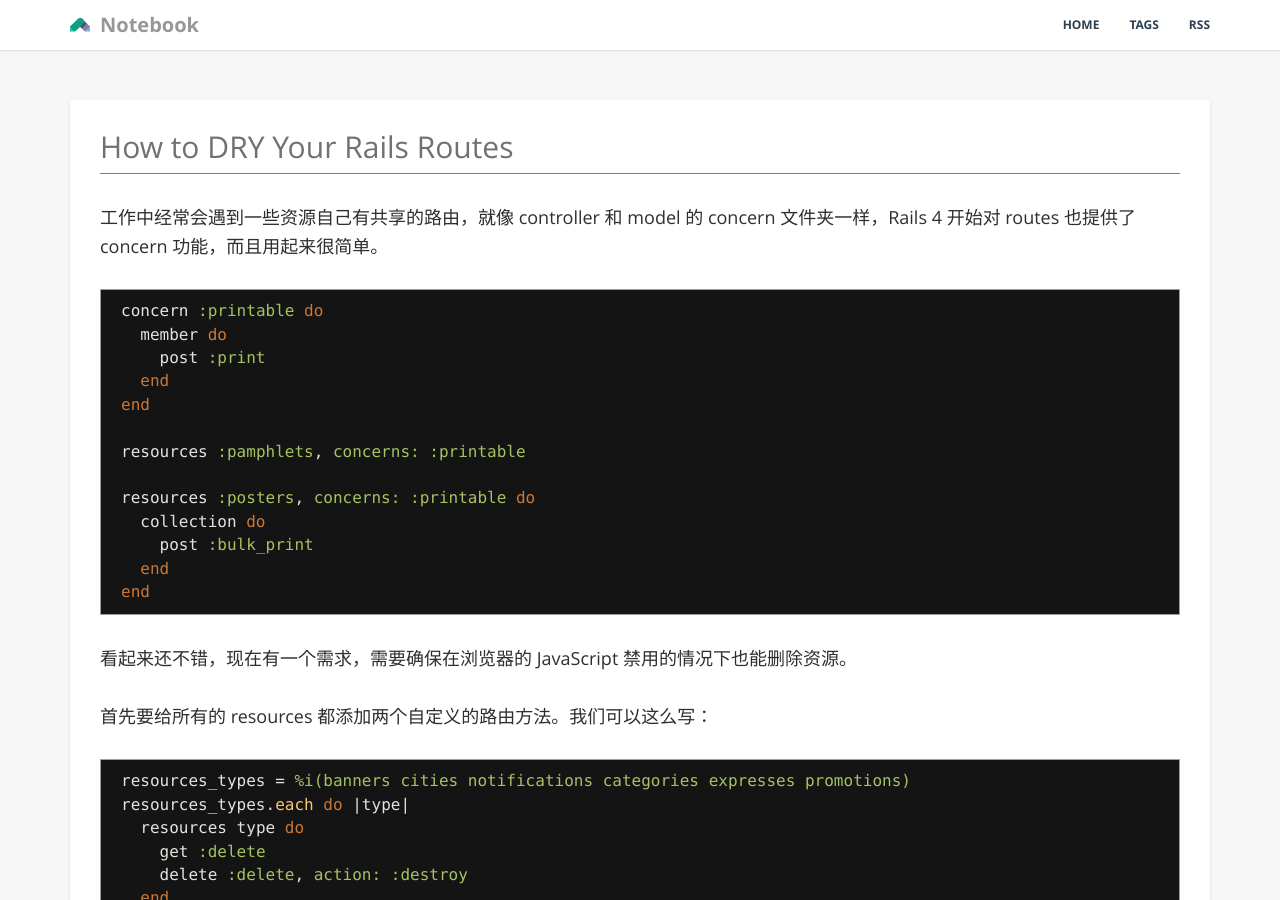
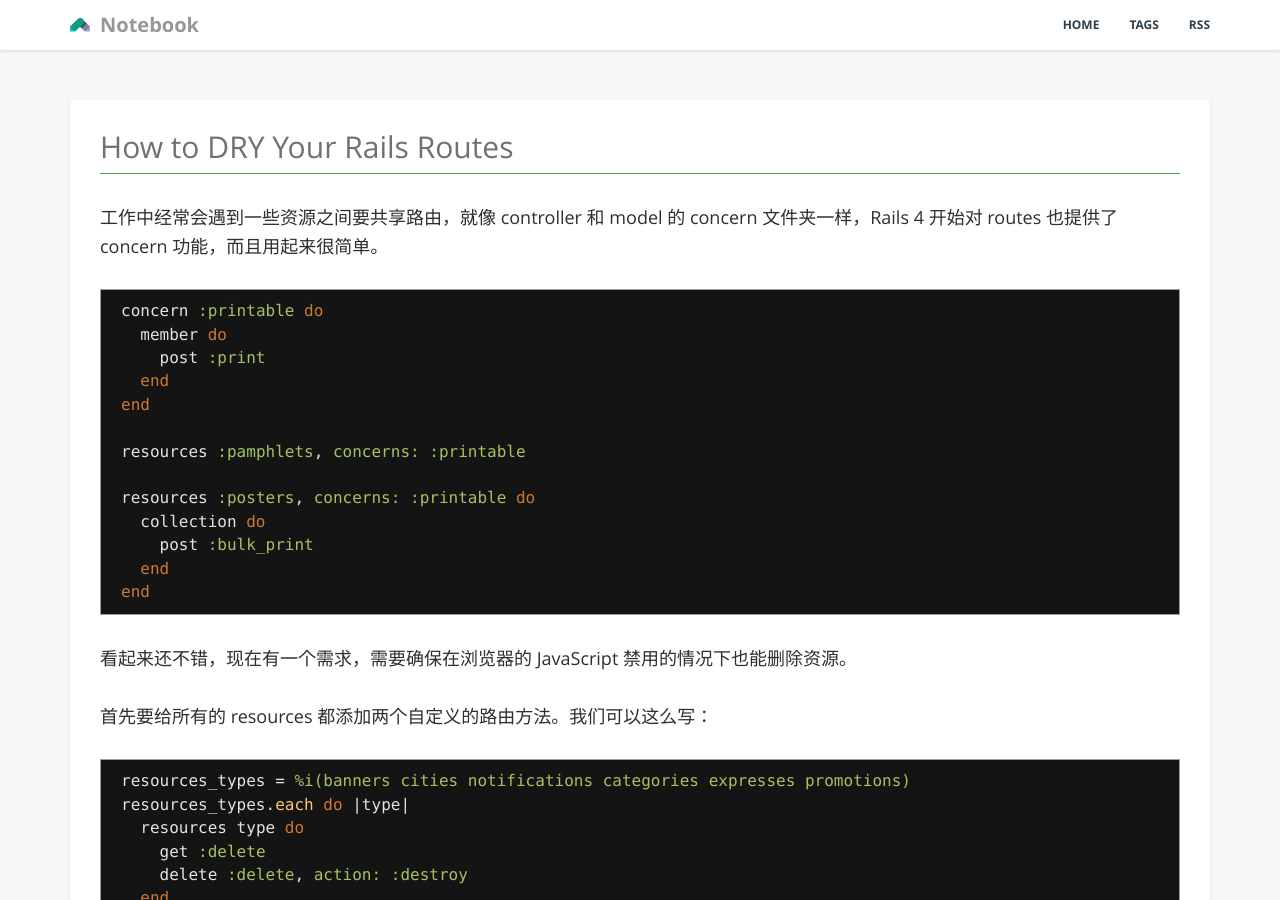
Before and after one commit to GiaoGiaoCat/GiaoGiaoCat.github.io, a Jekyll site: the page built from _posts/201609/2016-09-11-how-to-dry-your-rails-routes.md, in a window 1280 px wide and 900 px high. Built offline with Jekyll 4.4.1, drawn with Linux system fonts in a browser that asks for light colours.

Commit message:
fix blog

````diff
--- a/_posts/201609/2016-09-11-how-to-dry-your-rails-routes.md
+++ b/_posts/201609/2016-09-11-how-to-dry-your-rails-routes.md
@@ -7,7 +7,7 @@ tags: tip
 author: "Victor"
 ---
 
-工作中经常会遇到一些资源自己有共享的路由，就像 controller 和 model 的 concern 文件夹一样，Rails 4 开始对 routes 也提供了 concern 功能，而且用起来很简单。
+工作中经常会遇到一些资源之间要共享路由，就像 controller 和 model 的 concern 文件夹一样，Rails 4 开始对 routes 也提供了 concern 功能，而且用起来很简单。
 
 ```ruby
 concern :printable do
````
